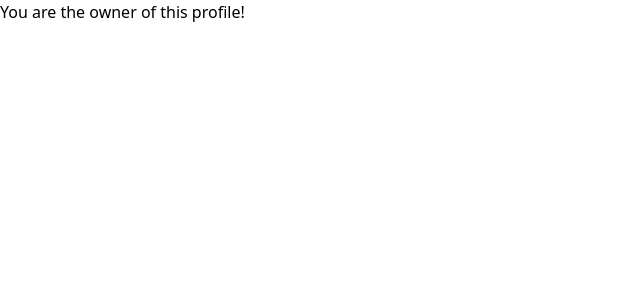
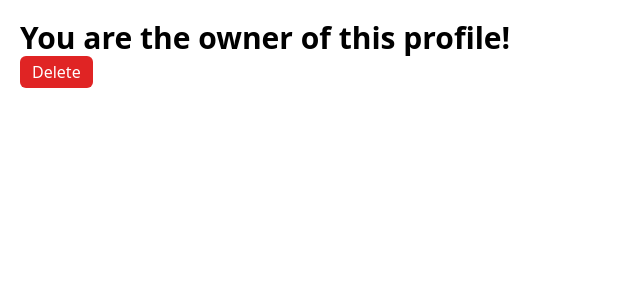
Before and after one commit to samiunblack/dogstagram, a Django app: a page that uses templates/user/profile.html in a window 1280 px wide. Shown: the top 300 px of the page, without its empty margins (0-640 px from the left). Run offline with Django 5.2, Linux system fonts and the light colour scheme; a user stored in the database is signed in; tables that the repository leaves empty hold one stand-in row (values such as "Sample post"); style sheets or scripts are compiled from the project's sources; some libraries are stand-ins or nearby versions.

Commit message:
implement user delete function

```diff
--- a/dogstagram/urls.py
+++ b/dogstagram/urls.py
@@ -1,7 +1,7 @@
 from django.contrib import admin
 from django.urls import path, include
 from .views import home
-from user.views import register_request, profile
+from user.views import register_request, profile, delete_request
 
 urlpatterns = [
     path('admin/', admin.site.urls),
@@ -9,5 +9,6 @@ urlpatterns = [
     path("accounts/", include("django.contrib.auth.urls")),
     path("accounts/register/", register_request, name="register"),
     path("accounts/<str:username>/", profile, name="profile"),
+    path("accounts/delete/<str:username>/", delete_request, name="delete_profile"),
     path("post/", include("post.urls"))
 ]
--- a/templates/user/profile.html
+++ b/templates/user/profile.html
@@ -2,12 +2,13 @@
 {% block content %}
 
 {% if user == None %}
-<div>
-    <p>This profile does not exist</p>
+<div class="p-5">
+    <h3 class="text-3xl font-bold">This profile does not exist</h3>
 </div>
 {% elif user.username == admin.username %}
-<div>
-    <p>You are the owner of this profile!</p>
+<div class="p-5">
+    <h3 class="text-3xl font-bold">You are the owner of this profile!</h3>
+    <a href="{% url 'delete_profile' username=user.username %}"><button class="bg-red-600 text-white py-1 px-3 rounded-md">Delete</button></a>
 </div>
 {% else %}
 <div>
--- a/user/views.py
+++ b/user/views.py
@@ -1,4 +1,4 @@
-from django.shortcuts import render, redirect
+from django.shortcuts import render, redirect, get_object_or_404
 from django.contrib.auth import authenticate, login
 from .forms import NewUserForm
 from django.contrib.auth.models import User
@@ -19,6 +19,14 @@ def register_request(request):
             return redirect("home")
     return render (request=request, template_name="registration/register.html", context={"register_form":form})
 
+def delete_request(request, username):
+    user = get_object_or_404(User, username=username)
+
+    if user == request.user:
+        user.delete()
+
+    return redirect("home")
+
 
 def profile(request, username):
     try:
```
